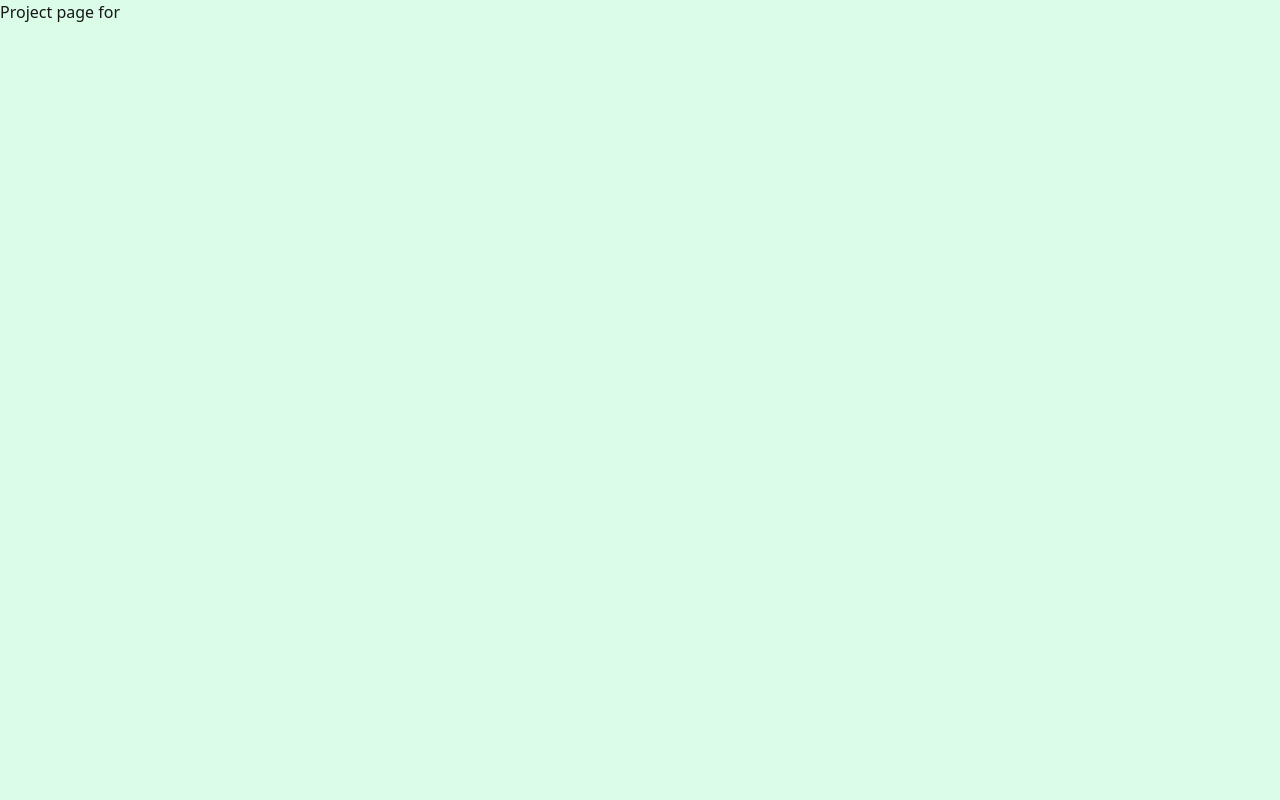
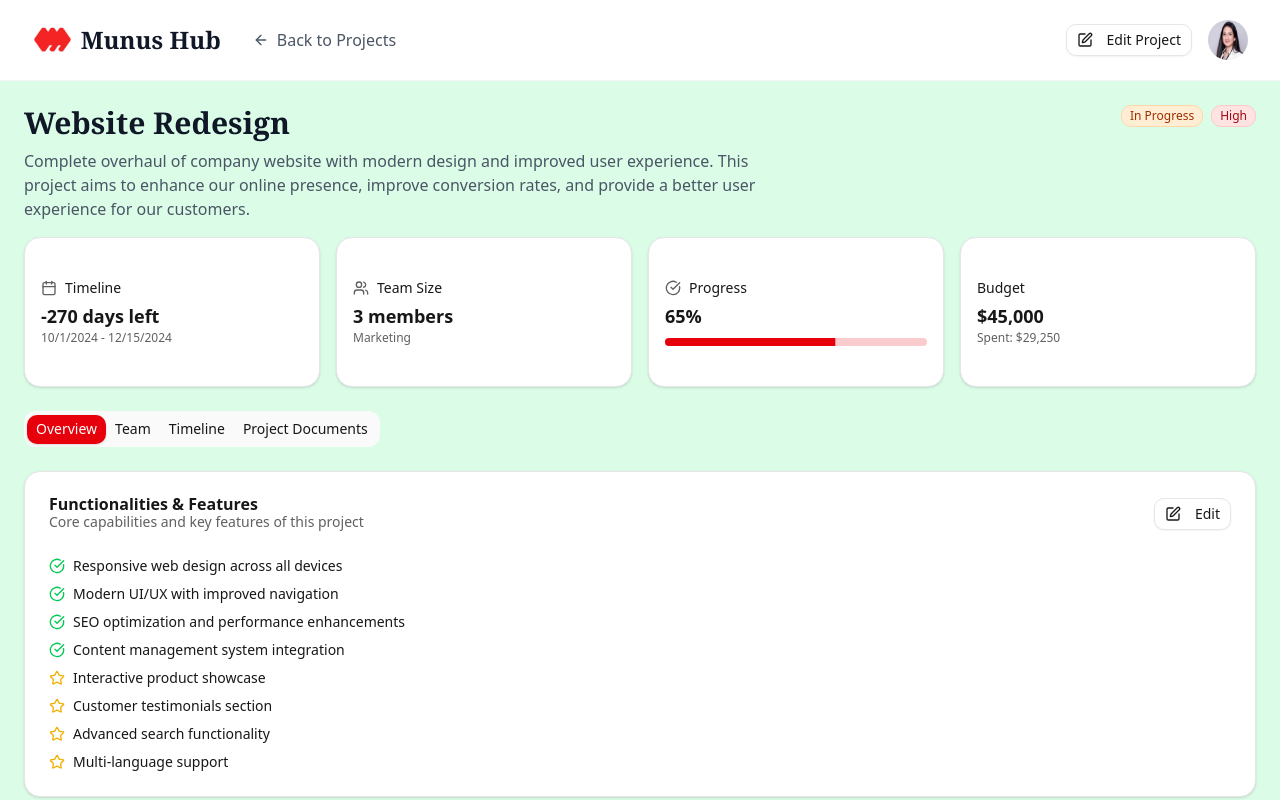
Before and after one commit to munus-ron/munus-hub, a Next.js app: page /projects/1 in a window 1280 px wide. Shown: the top 800 px of the page. Built offline with nearby package versions, Linux system fonts and the light colour scheme.

Commit message:
apply (6) zip changes

```diff
--- a/app/projects/[id]/ProjectClientPage.tsx
+++ b/app/projects/[id]/ProjectClientPage.tsx
@@ -654,12 +654,16 @@ interface Project {
   documents: any[]
 }
 
-export default function ProjectDetailPage({ params }: { params: { id: string } }) {
+type ProjectPageClientProps = {
+  id: string;
+};
+
+export default function ProjectPageClient({ id }: ProjectPageClientProps) {
   const router = useRouter()
   const { isAuthenticated } = useAuth()
 
   const getProjectData = () => {
-    const projectId = Number.parseInt(params.id)
+    const projectId = Number.parseInt(id)
     const storedProject = localStorage.getItem(`project_${projectId}`)
 
     if (storedProject) {
--- a/app/projects/[id]/page.tsx
+++ b/app/projects/[id]/page.tsx
@@ -1,13 +1,7 @@
-import ProjectDetailPage from "./ProjectClientPage";
+import ProjectPageClient from "./ProjectClientPage";
 
-export async function generateStaticParams() {
-  return [{ id: "1" }, { id: "2" }];
+export const dynamic = "force-dynamic";
+
+export default function Page({ params }: { params: { id: string } }) {
+  return <ProjectPageClient id={params.id} />;
 }
-
-interface ProjectClientPageProps {
-  id: string;
-}
-
-export default function ProjectClientPage({ id }: ProjectClientPageProps) {
-  return <div>Project page for {id}</div>;
-}
--- a/next.config.mjs
+++ b/next.config.mjs
@@ -9,7 +9,6 @@ const nextConfig = {
   images: {
     unoptimized: true,
   },
-  output: 'export',
 }
 
 export default nextConfig
--- a/package.json
+++ b/package.json
@@ -9,7 +9,8 @@
     "dev": "next dev",
     "lint": "next lint",
     "start": "next start",
-    "offline": "npx serve@latest out"
+    "rebuild:offline": "npm run build && npm run export && npx serve@latest out",
+    "export": "npx serve@latest out"
   },
   "dependencies": {
     "@hookform/resolvers": "^3.10.0",
```
